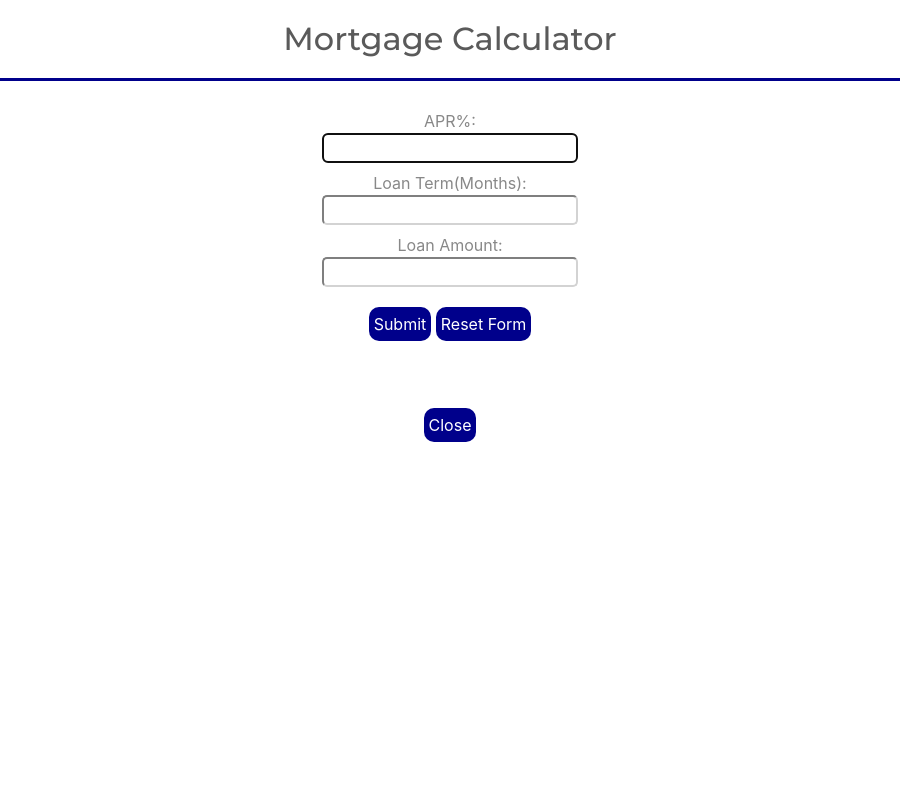
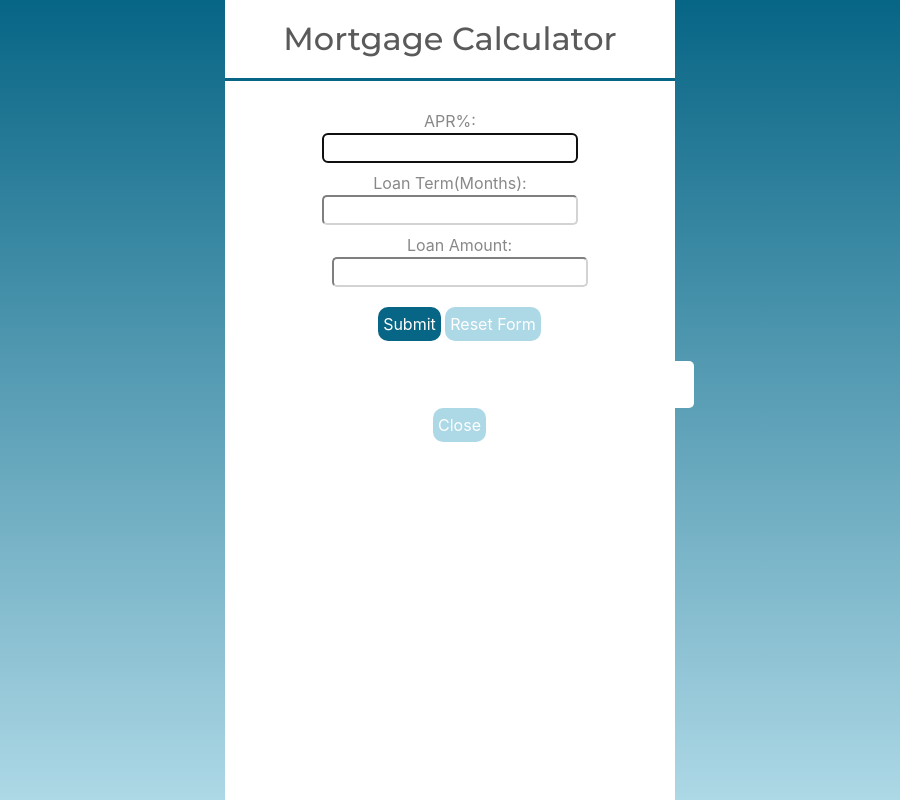
Before and after one commit to ChrisHdz/Financial-App, an Electron app: page calc.html in a window 900 px wide. Drawn offline with nearby package versions, Linux system fonts and the light colour scheme.

Commit message:
Changed background color and calculator designs

```diff
--- a/assets/autoCalc.css
+++ b/assets/autoCalc.css
@@ -1,11 +1,19 @@
+body{
+    background-image: linear-gradient(#076585, lightblue);
+}
+
 #toCenter{
     text-align: center;
+    height: 100vh;
+    background-color: white;
+    margin-left: 25%;
+    margin-right: 25%;
 }
 
 h2{
     padding-top: 20px;
     padding-bottom: 20px;
-    border-bottom:3px solid darkblue;
+    border-bottom:3px solid #076585;
 }
 
 #calc-elements{
@@ -23,7 +31,7 @@ h2{
     border-radius: 10px;
     margin-top: 20px;
     color: white;
-    background-color: darkblue;
+    background-color: #076585;
 
 }
 
@@ -32,13 +40,13 @@ h2{
     border: none;
     border-radius: 10px;
     color: white;
-    background-color: darkblue;
+    background-color: lightblue;
 }
 
 #output{
     margin-top: 20px;
     border:none;
-    color: darkblue;
+    color: green;
     font-size: 30px;
 }
 
@@ -47,6 +55,6 @@ h2{
     border: none;
     border-radius: 10px;
     color: white;
-    background-color: darkblue;
+    background-color: lightblue;
 
 }
--- a/assets/calc.css
+++ b/assets/calc.css
@@ -1,5 +1,12 @@
+body{
+    background-image: linear-gradient(#076585, lightblue);
+}
 #toCenter{
+    height: 100vh;
     text-align: center;
+    background-color: white;
+    margin-left: 25%;
+    margin-right: 25%;
 }
 input{
     border-radius: 5px;
@@ -10,7 +17,7 @@ input{
 h2{
     padding-top: 20px;
     padding-bottom: 20px;
-    border-bottom:3px solid darkblue;
+    border-bottom:3px solid #076585;
 }
 
 #calc-elements{
@@ -32,7 +39,7 @@ h2{
     border-radius: 10px;
     margin-top: 20px;
     color: white;
-    background-color: darkblue;
+    background-color: #076585;
 
 }
 
@@ -41,12 +48,12 @@ h2{
     border: none;
     border-radius: 10px;
     color: white;
-    background-color: darkblue;
+    background-color: lightblue;
 }
 
 #pmt{
     border:none;
-    color: darkblue;
+    color: green;
     font-size: 30px;
 }
 
@@ -55,6 +62,6 @@ h2{
     border: none;
     border-radius: 10px;
     color: white;
-    background-color: darkblue;
+    background-color: lightblue;
 
 }
--- a/assets/index.css
+++ b/assets/index.css
@@ -1,17 +1,24 @@
 body{
-    background-color: whitesmoke;
+    background-image: linear-gradient(#076585, white);
+    color: white;
+    height: 100vh;
 }
 
 #row{
-    background-color:white;
+    background-color:lightblue;
     padding: 20px;
-    border-bottom: 3px solid darkblue;
+    border-bottom: 3px solid 076585;
 }
 #row2{
     padding-top: 80px;
     display: grid;
     grid-template-columns: 33% 33% 33%;
     align-items: center;
+    font-size: 30px;
+}
+
+#col1{
+    color: white;
 }
 #col2:hover{
   opacity: 0.5;
@@ -44,7 +51,8 @@ body{
 
 
 #footer{
-    padding-top: 120px;
+    padding-top: 100px;
     text-align: center;
     opacity: 0.5;
+    color: #076585;
 }
--- a/autoCalc.js
+++ b/autoCalc.js
@@ -20,7 +20,7 @@ function getValues()
     months = document.getElementById('months').value
     down = document.getElementById('down').value
     annInterest = document.getElementById('interest').value
-    monInt = annInterest / 1200,
+    monInt = annInterest / 1200
   mPmt = calculatePayment();
   document.getElementById("output").value = "$" + mPmt.toFixed(2);
 };
--- a/js/in.js
+++ b/js/in.js
@@ -7,7 +7,7 @@ const calcBtn = document.getElementById('col2')
 calcBtn.addEventListener('click', function () {
     const modalPath = path.join('file://', __dirname, 'calc.html')
     let win = new BrowserWindow({frame:false, icon: 'logo.png' ,width: 900, height: 600,webPreferences: {
-      nodeIntegration: true
+      nodeIntegration: true, alwaysOnTop:true
   } })
   win.on('close', (event) => {
     if (win) {
--- a/main.js
+++ b/main.js
@@ -5,6 +5,7 @@ const electron = require('electron')
 // Keep a global reference of the window object, if you don't, the window will
 // be closed automatically when the JavaScript object is garbage collected.
 let win
+
 
 function createWindow () {
   // Create the browser window.
@@ -16,6 +17,7 @@ function createWindow () {
       nodeIntegration: true
     }
   })
+
 
 
   // and load the index.html of the app.
@@ -32,6 +34,8 @@ function createWindow () {
     win = null
   })
 }
+
+
 
 
 // This method will be called when Electron has finished
```
Also changed, not shown: index.html (+1 -1 lines), images/Untitled_1_atlas_.png (added), img/col3-4-5.png, img/col3.png, img/col4.png.
